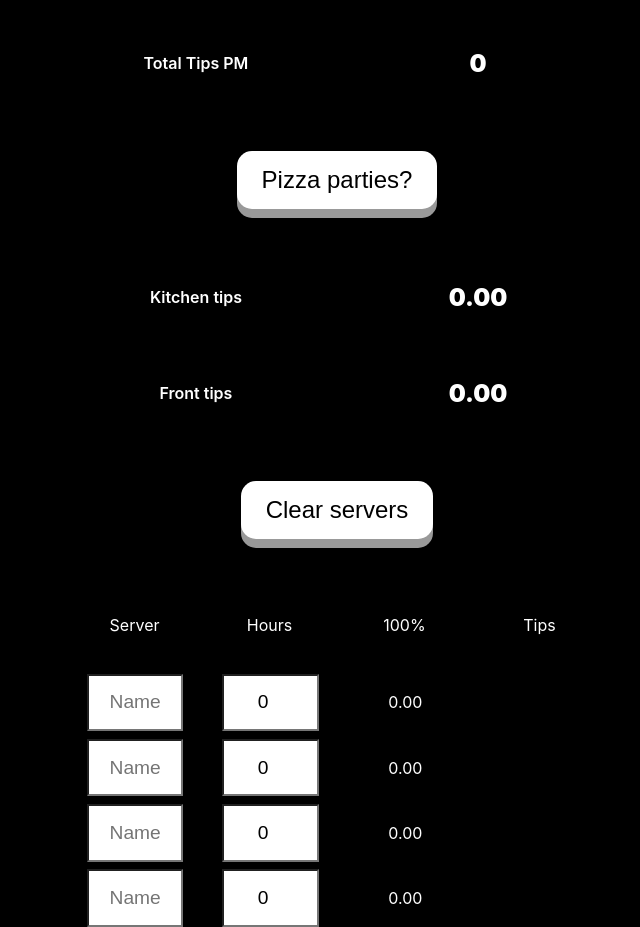
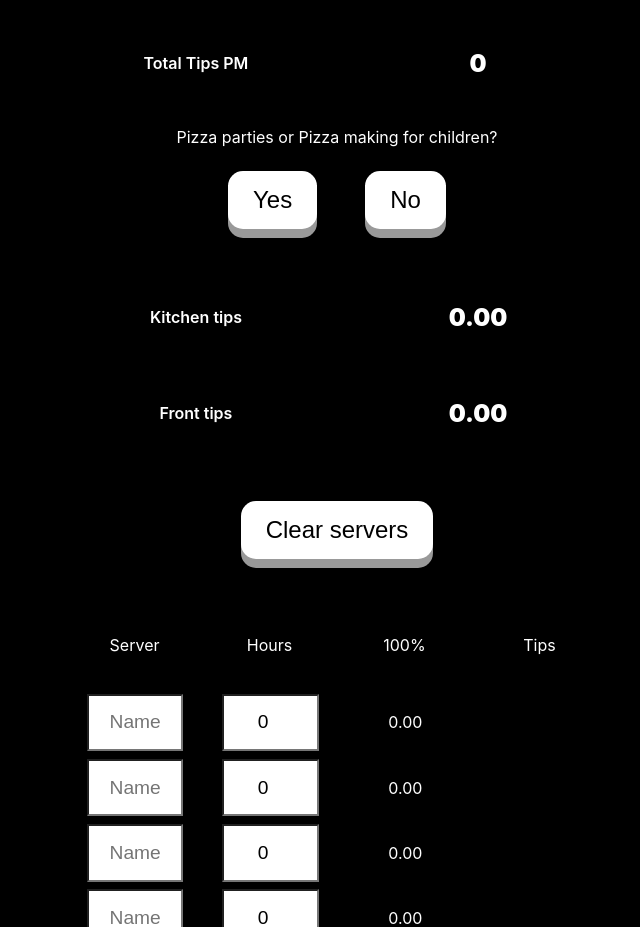
Before and after one commit to manuelcasanova/rmf, a React (Create React App) app in the folder client/: page /night in a window 1280 px wide. Shown: the part 1340-2267 px from the top of the page, without its empty margins (303-943 px from the left). Built offline with nearby package versions, Linux system fonts and the light colour scheme.

Commit message:
Change pizza making yes or no

```diff
--- a/client/src/App.css
+++ b/client/src/App.css
@@ -208,6 +208,18 @@ label {
   color: white;
 }
 
+.info-red {
+  background-color: red;
+  border-radius: 50px;
+  width: 1em;
+  display: flex;
+  justify-content: center;
+  align-items: center;
+  margin: 0 0.5em 0;
+  cursor: pointer;
+  color: white;
+}
+
 .info-message {
   font-style: italic;
   text-align: center;
@@ -379,6 +391,23 @@ left: 5%;
   border: 1px solid white;
 }
 
+.pizza-making-question {
+  display: flex;
+  flex-direction: column;
+  justify-content: center;
+  align-items: center;
+}
+
+.yes-no {
+  /* background-color: red; */
+  display: flex;
+  flex-direction: row;
+}
+
+.red-line {
+  background-color: red;
+}
+
 /* TOGGLE BUTTON */
 
 .switch {
--- a/client/src/Closing.jsx
+++ b/client/src/Closing.jsx
@@ -17,7 +17,7 @@ import AmButton from './AmButton';
 import brush from './images/brush.png'
 import brushWhite from './images/brush-white.png'
 
-export default function Closing({color, setColor}) {
+export default function Closing({ color, setColor }) {
 
   const fullTips = 100;
   const assistantTips = 40;
@@ -69,6 +69,7 @@ export default function Closing({color, setColor}) {
 
   const [colors, setColors] = useState(false)
   const [summary, setSummary] = useState(false)
+  const [redLine, setRedLine] = useState(false)
 
 
 
@@ -120,6 +121,11 @@ const [summary, setSummary] = useState(false)
   const showSummary = () => {
     // e.preventDefault();
     setSummary(prev => !prev)
+  }
+
+  const showRedLine = () => {
+    // e.preventDefault();
+    setRedLine(prev => !prev)
   }
 
 
@@ -332,7 +338,7 @@ const [summary, setSummary] = useState(false)
             </div>
 
             <div className='inline'>
-              <label className='inline-label' onClick={showTotalCashInfo}>TOTAL CASH <div className="info" onClick={showTotalHoursInfo}>i</div></label>
+              <label className='inline-label' onClick={showTotalCashInfo}>TOTAL CASH <div className={color !== 'blue' ? "info" : "info-red"} onClick={showTotalHoursInfo}>i</div></label>
               <div className='money-input'>{!isNaN(totalCash.toFixed(2)) && totalCash.toFixed(2)}</div>
 
               {isNaN(totalCash.toFixed(2))
@@ -351,7 +357,7 @@ const [summary, setSummary] = useState(false)
             </div>
 
             <div className='inline'>
-              <label className='inline-label'>Cash sales<div className="info" onClick={showCashSalesInfo}>i</div></label>
+              <label className='inline-label'>Cash sales<div className={color !== 'blue' ? "info" : "info-red"} onClick={showCashSalesInfo}>i</div></label>
 
               <input type="number" className='money-input' value={cashSales} onChange={(e) => setCashSales(e.target.value)}
                 onClick={(e) => setCashSales("")}
@@ -362,7 +368,7 @@ const [summary, setSummary] = useState(false)
             {cashSalesInfo && <div className='info-message'>Cash on print out</div>}
 
             <div className='inline'>
-              <label className='inline-label'>Cash tips<div className="info" onClick={showCashTipsInfo}>i</div></label>
+              <label className='inline-label'>Cash tips<div className={color !== 'blue' ? "info" : "info-red"} onClick={showCashTipsInfo}>i</div></label>
               <div className='money-input'>{!isNaN(cashTips) && cashTips}</div>
               {isNaN(cashTips)
                 &&
@@ -374,7 +380,7 @@ const [summary, setSummary] = useState(false)
             {cashTipsInfo && <div className='info-message'>Cash tips = Total cash - Float - Cash sales</div>}
 
             <div className='inline'>
-              <label className='inline-label'>Credit card tips<div className="info" onClick={showCreditCardTipsInfo}>i</div></label>
+              <label className='inline-label'>Credit card tips<div className={color !== 'blue' ? "info" : "info-red"} onClick={showCreditCardTipsInfo}>i</div></label>
               <input type="number" className='money-input' value={creditCardTips} onChange={(e) => setCreditCardTips(e.target.value)} onClick={(e) => setCreditCardTips("")}
                 onFocus={(e) => setCreditCardTips("")}></input>
             </div>
@@ -400,8 +406,16 @@ const [summary, setSummary] = useState(false)
 
           </section>
 
-          <div className='clear-all-div'>
-            <button className='clear-all' onClick={showPizzaParties}>Pizza parties?</button>
+          <div
+            className='pizza-making-question'
+          >
+            Pizza parties or Pizza making for children?
+
+            <div className='yes-no'>
+              {!pizzaParties && <button className='clear-all' onClick={showPizzaParties}>Yes</button>}
+              {!pizzaParties && <button className={redLine ? 'clear-all red-line' : 'clear-all'} onClick={showRedLine}>No</button>}
+            </div>
+            {pizzaParties && <button className='clear-all' onClick={showPizzaParties}>No</button>}
           </div>
 
           <section className={pizzaParties ? '' : 'pizza'}>
@@ -629,7 +643,7 @@ const [summary, setSummary] = useState(false)
           <section className='summary'>
 
             <div className='inline'>
-              <label className='inline-label'>TOTAL HOURS <div className="info" onClick={showTotalHoursInfo}>i</div></label>
+              <label className='inline-label'>TOTAL HOURS <div className={color !== 'blue' ? "info" : "info-red"} onClick={showTotalHoursInfo}>i</div></label>
 
               <div className='tips-input'>
                 {
@@ -655,7 +669,7 @@ const [summary, setSummary] = useState(false)
             </div>
 
             <div className='inline'>
-              <label className='inline-label'>NEW FLOAT <div className="info" onClick={showNewFloatInfo}>i</div></label>
+              <label className='inline-label'>NEW FLOAT <div className={color !== 'blue' ? "info" : "info-red"} onClick={showNewFloatInfo}>i</div></label>
               <div className='tips-input'>{cashCounted !== "0" && cashCounted !== "" && (cashCounted - frontTips - pizzaTips).toFixed(2)}</div>
             </div>
 
--- a/client/src/ClosingNight.jsx
+++ b/client/src/ClosingNight.jsx
@@ -76,6 +76,7 @@ export default function ClosingNight({color, setColor}) {
   const [supportServerInfo, setSupportServerInfo] = useState(true)
   const [colors, setColors] = useState(false)
   const [summary, setSummary] = useState(false)
+  const [redLine, setRedLine] = useState(false)
 
   const showTotalCashInfo = (e) => {
     e.preventDefault();
@@ -145,6 +146,11 @@ export default function ClosingNight({color, setColor}) {
   const showSummary = () => {
     // e.preventDefault();
     setSummary(prev => !prev)
+  }
+
+  const showRedLine = () => {
+    // e.preventDefault();
+    setRedLine(prev => !prev)
   }
 
 
@@ -342,7 +348,7 @@ className={toggle ? `App day-mode ${color}` : `App night-mode ${color}`}>
             </div>
 
             <div className='inline'>
-              <label className='inline-label' onClick={showTotalCashInfo}>TOTAL CASH <div className="info" onClick={showTotalHoursInfo}>i</div></label>
+              <label className='inline-label' onClick={showTotalCashInfo}>TOTAL CASH <div className={color !== 'blue' ? "info" : "info-red"} onClick={showTotalHoursInfo}>i</div></label>
               <div className='money-input'>{!isNaN(totalCash.toFixed(2)) && totalCash.toFixed(2)}</div>
 
               {isNaN(totalCash.toFixed(2))
@@ -362,7 +368,7 @@ className={toggle ? `App day-mode ${color}` : `App night-mode ${color}`}>
             </div>
 
             <div className='inline'>
-              <label className='inline-label'>Cash sales AM<div className="info" onClick={showCashSalesAMInfo}>i</div></label>
+              <label className='inline-label'>Cash sales AM<div className={color !== 'blue' ? "info" : "info-red"} onClick={showCashSalesAMInfo}>i</div></label>
 
               <input type="number" className='money-input' value={cashSalesAM} onChange={(e) => setCashSalesAM(e.target.value)}
                 onClick={(e) => setCashSalesAM("")}
@@ -373,7 +379,7 @@ className={toggle ? `App day-mode ${color}` : `App night-mode ${color}`}>
             {cashSalesAMInfo && <div className='info-message'>Cash sales from the AM shift</div>}
 
             <div className='inline'>
-              <label className='inline-label'>Cash sales Print Out<div className="info" onClick={showCashSalesPrintOutInfo}>i</div></label>
+              <label className='inline-label'>Cash sales Print Out<div className={color !== 'blue' ? "info" : "info-red"} onClick={showCashSalesPrintOutInfo}>i</div></label>
 
               <input type="number" className='money-input' value={cashSalesPrintOut} onChange={(e) => setCashSalesPrintOut(e.target.value)} onClick={(e) => setCashSalesPrintOut("")}
                 onFocus={(e) => setCashSalesPrintOut("")}></input>
@@ -384,7 +390,7 @@ className={toggle ? `App day-mode ${color}` : `App night-mode ${color}`}>
 
 
             <div className='inline'>
-              <label className='inline-label'>Cash sales PM<div className="info" onClick={showCashSalesPMInfo}>i</div></label>
+              <label className='inline-label'>Cash sales PM<div className={color !== 'blue' ? "info" : "info-red"} onClick={showCashSalesPMInfo}>i</div></label>
               <div className='money-input'>{!isNaN(cashSalesPM) && cashSalesPM}</div>
               {isNaN(cashSalesPM)
                 &&
@@ -396,7 +402,7 @@ className={toggle ? `App day-mode ${color}` : `App night-mode ${color}`}>
 
 
             <div className='inline'>
-              <label className='inline-label'>Cash tips PM<div className="info" onClick={showCashTipsInfo}>i</div></label>
+              <label className='inline-label'>Cash tips PM<div className={color !== 'blue' ? "info" : "info-red"} onClick={showCashTipsInfo}>i</div></label>
               <div className='money-input'>{!isNaN(cashTips) && cashTips}</div>
               {isNaN(cashTips)
                 &&
@@ -408,7 +414,7 @@ className={toggle ? `App day-mode ${color}` : `App night-mode ${color}`}>
             {cashTipsInfo && <div className='info-message'>Cash tips = Total cash - Float - Cash sales</div>}
 
             <div className='inline'>
-              <label className='inline-label'>Credit card tips AM<div className="info" onClick={showCreditCardsTipsAMInfo}>i</div></label>
+              <label className='inline-label'>Credit card tips AM<div className={color !== 'blue' ? "info" : "info-red"} onClick={showCreditCardsTipsAMInfo}>i</div></label>
               <input type="number" className='money-input' value={creditCardsTipsAM} onChange={(e) => setCreditCardsTipsAM(e.target.value)} onClick={(e) => setCreditCardsTipsAM("")}
                 onFocus={(e) => setCreditCardsTipsAM("")}></input>
             </div>
@@ -417,7 +423,7 @@ className={toggle ? `App day-mode ${color}` : `App night-mode ${color}`}>
 
 
             <div className='inline'>
-              <label className='inline-label'>Credit card tips Print Out<div className="info" onClick={showCreditCardsTipsPrintOutInfo}>i</div></label>
+              <label className='inline-label'>Credit card tips Print Out<div className={color !== 'blue' ? "info" : "info-red"} onClick={showCreditCardsTipsPrintOutInfo}>i</div></label>
               <input type="number" className='money-input' value={creditCardsTipsPrintOut} onChange={(e) => setCreditCardsTipsPrintOut(e.target.value)} onClick={(e) => setCreditCardsTipsPrintOut("")}
                 onFocus={(e) => setCreditCardsTipsPrintOut("")}></input>
             </div>
@@ -425,7 +431,7 @@ className={toggle ? `App day-mode ${color}` : `App night-mode ${color}`}>
             {creditCardsPrintOutInfo && <div className='info-message'>Credit Card tips from the Print Out</div>}
 
             <div className='inline'>
-              <label className='inline-label'>Credit card tips PM<div className="info" onClick={showCreditCardsTipsPMInfo}>i</div></label>
+              <label className='inline-label'>Credit card tips PM<div className={color !== 'blue' ? "info" : "info-red"} onClick={showCreditCardsTipsPMInfo}>i</div></label>
               <div className='money-input'>{creditCardsTipsAM && creditCardsTipsPrintOut && roundToTwo((roundToTwo(creditCardsTipsPrintOut) - roundToTwo(creditCardsTipsAM)))}</div>
               {!creditCardsTipsAM && creditCardsTipsAM !== 0
                 &&
@@ -448,8 +454,16 @@ className={toggle ? `App day-mode ${color}` : `App night-mode ${color}`}>
 
           </section>
 
-          <div className='clear-all-div'>
-            <button className='clear-all' onClick={showPizzaParties}>Pizza parties?</button>
+          <div
+            className='pizza-making-question'
+          >
+            Pizza parties or Pizza making for children?
+
+            <div className='yes-no'>
+              {!pizzaParties && <button className='clear-all' onClick={showPizzaParties}>Yes</button>}
+              {!pizzaParties && <button className={redLine ? 'clear-all red-line' : 'clear-all'} onClick={showRedLine}>No</button>}
+            </div>
+            {pizzaParties && <button className='clear-all' onClick={showPizzaParties}>No</button>}
           </div>
 
 
@@ -660,7 +674,7 @@ className={toggle ? `App day-mode ${color}` : `App night-mode ${color}`}>
           <section className='summary'>
 
             <div className='inline'>
-              <label className='inline-label'>TOTAL HOURS <div className="info" onClick={showTotalHoursInfo}>i</div></label>
+              <label className='inline-label'>TOTAL HOURS <div className={color !== 'blue' ? "info" : "info-red"} onClick={showTotalHoursInfo}>i</div></label>
 
               <div className='tips-input'>
                 {
@@ -686,7 +700,7 @@ className={toggle ? `App day-mode ${color}` : `App night-mode ${color}`}>
             </div>
 
             <div className='inline'>
-              <label className='inline-label'>NEW FLOAT <div className="info" onClick={showNewFloatInfo}>i</div></label>
+              <label className='inline-label'>NEW FLOAT <div className={color !== 'blue' ? "info" : "info-red"} onClick={showNewFloatInfo}>i</div></label>
               <div className='tips-input'>{cashCounted !== "0" && cashCounted !== "" && (cashCounted - frontTips - pizzaTips).toFixed(2)}</div>
             </div>
 
```
Lines whose indentation alone changed are shown as unchanged.
